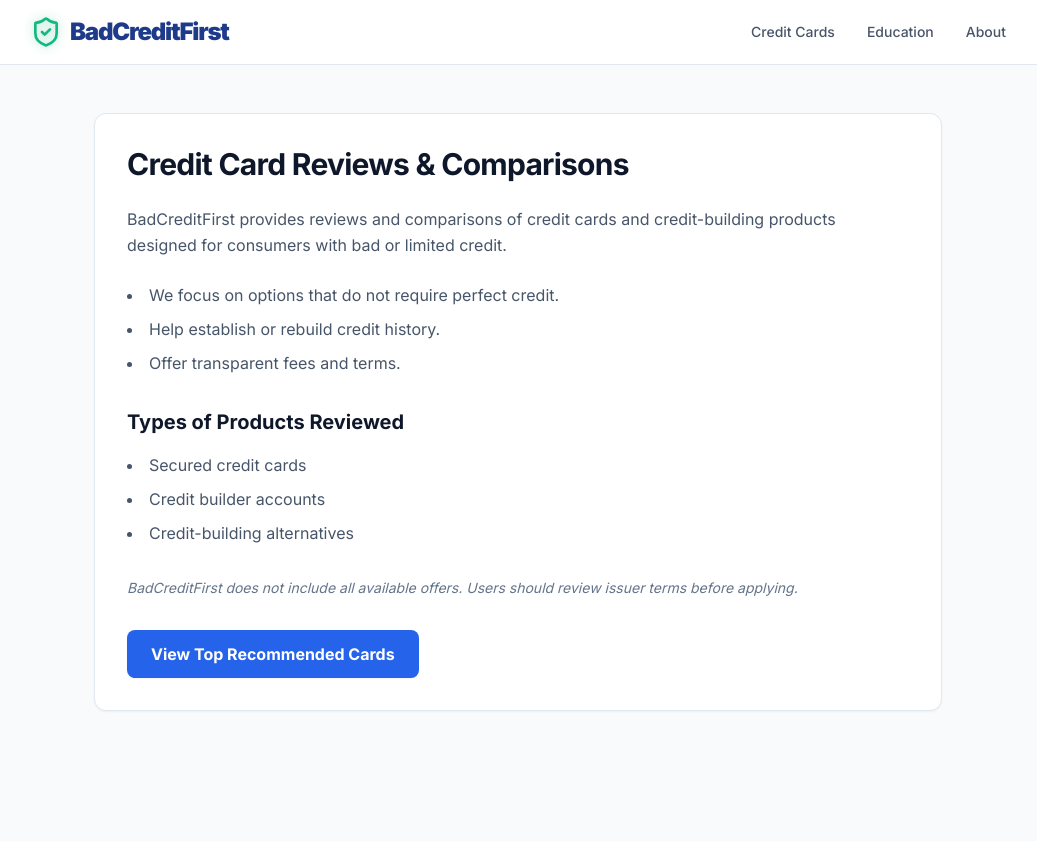
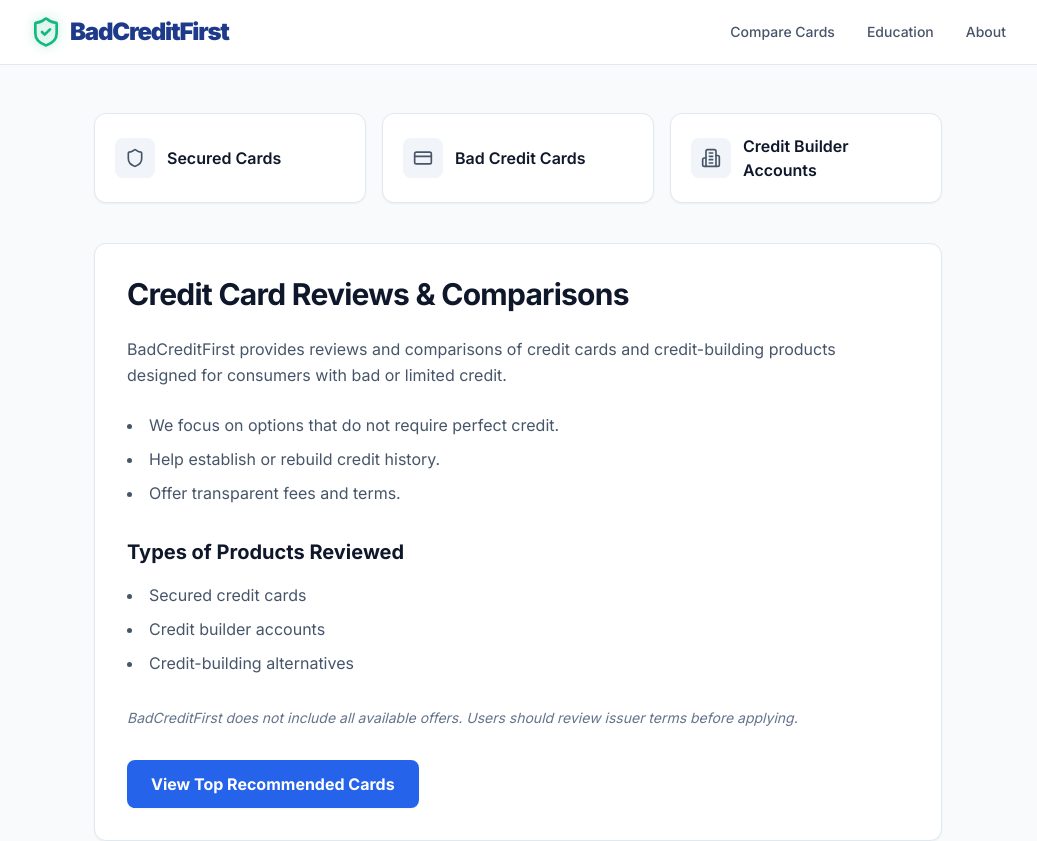
Before and after one commit to Holagpt-ai/badcreditfirst-v3, a Next.js app: page /credit-cards in a window 1280 px wide. Shown: the top 841 px of the page, without its empty margins (122-1159 px from the left). Built offline with nearby package versions, Linux system fonts and the light colour scheme.

Commit message:
ux: clarify Credit Cards navigation and add category entry points

```diff
--- a/app/credit-cards/page.tsx
+++ b/app/credit-cards/page.tsx
@@ -1,5 +1,6 @@
 import type { Metadata } from 'next';
 import Link from 'next/link';
+import { CreditCard, Shield, Building2 } from 'lucide-react';
 
 export const metadata: Metadata = {
   title: 'Credit Card Reviews & Comparisons (2026) | BadCreditFirst',
@@ -7,10 +8,40 @@ export const metadata: Metadata = {
     'Compare secured credit cards and credit-building products for bad or limited credit. Independent reviews, fees, and approval tips.',
 };
 
+const CATEGORY_TILES = [
+  { href: '/credit-cards/category/secured-cards', label: 'Secured Cards', icon: Shield },
+  { href: '/credit-cards/category/bad-credit', label: 'Bad Credit Cards', icon: CreditCard },
+  { href: '/credit-cards/category/credit-builder', label: 'Credit Builder Accounts', icon: Building2 },
+] as const;
+
 export default function CreditCardsIndexPage() {
   return (
     <div className="min-h-screen bg-slate-50 text-slate-900">
       <main className="max-w-4xl mx-auto px-6 py-12">
+        {/* Category tiles — actionable choices first */}
+        <section className="mb-10" aria-label="Browse by category">
+          <h2 className="text-lg font-bold text-slate-900 mb-4 sr-only">
+            Compare by category
+          </h2>
+          <div className="grid grid-cols-1 sm:grid-cols-3 gap-4">
+            {CATEGORY_TILES.map(({ href, label, icon: Icon }) => (
+              <Link
+                key={href}
+                href={href}
+                className="flex items-center gap-3 p-5 bg-white border border-slate-200 rounded-xl shadow-sm hover:shadow-md hover:border-blue-200 transition-all text-left group"
+              >
+                <div className="flex-shrink-0 w-10 h-10 rounded-lg bg-slate-100 flex items-center justify-center group-hover:bg-blue-50 transition-colors">
+                  <Icon className="w-5 h-5 text-slate-600 group-hover:text-blue-600 transition-colors" aria-hidden="true" />
+                </div>
+                <span className="font-semibold text-slate-900 group-hover:text-blue-600 transition-colors">
+                  {label}
+                </span>
+              </Link>
+            ))}
+          </div>
+        </section>
+
+        {/* Explainer content — kept below tiles */}
         <div className="bg-white border border-slate-200 rounded-xl shadow-sm p-8">
           <h1 className="text-3xl font-bold tracking-tight text-slate-900 mb-6">
             Credit Card Reviews & Comparisons
--- a/app/layout.tsx
+++ b/app/layout.tsx
@@ -51,7 +51,7 @@ export default function RootLayout({
             </Link>
             <nav className="flex items-center gap-8">
               <Link href="/credit-cards" className="text-sm font-medium text-slate-600 hover:text-blue-600 transition-colors">
-                Credit Cards
+                Compare Cards
               </Link>
               <Link href="/education" className="text-sm font-medium text-slate-600 hover:text-blue-600 transition-colors">
                 Education
```
